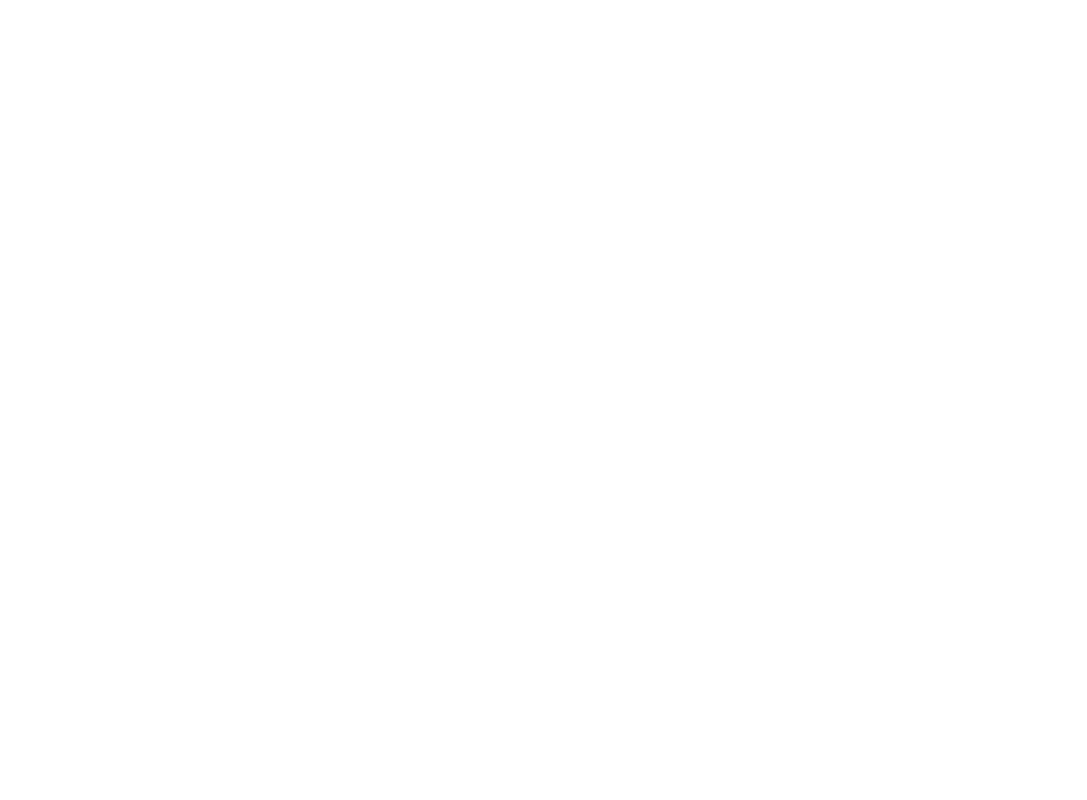
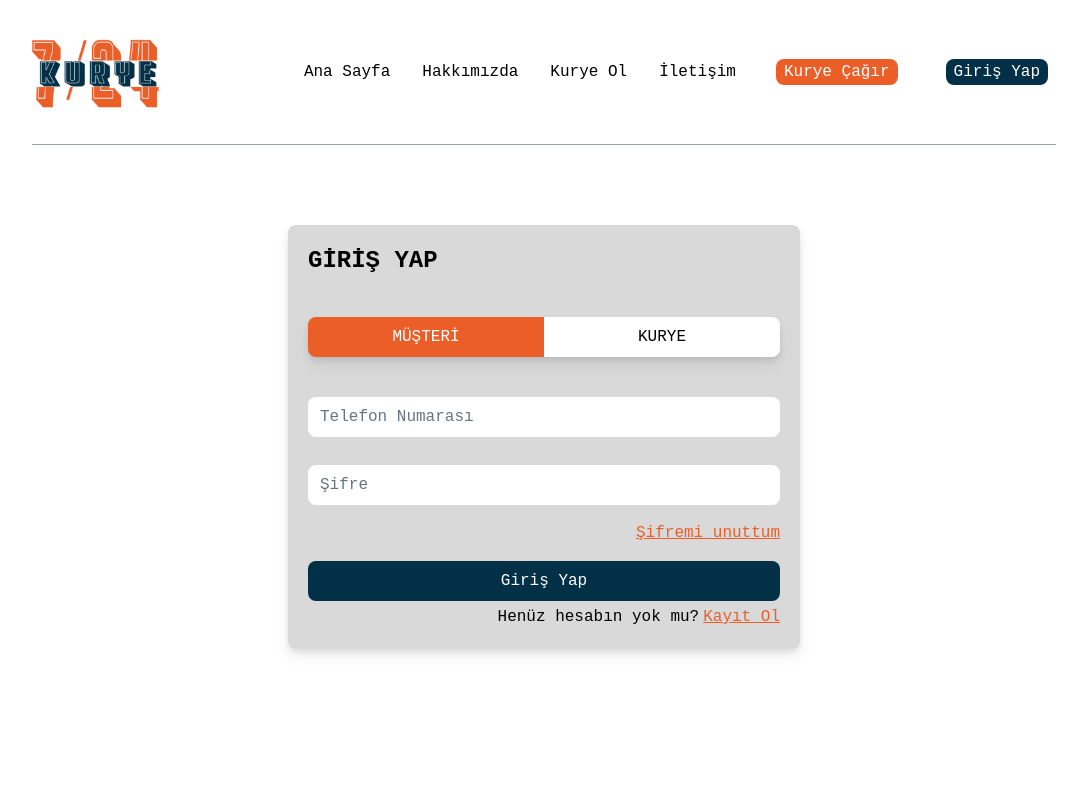
Before and after one commit to yusufal1/724kurye, a React (Create React App) app: page /giris-yap in a window 1280 px wide. Before the commit this address had no page. Shown: the top 800 px of the page, without its empty margins (96-1183 px from the left). Built offline with nearby package versions, Linux system fonts and the light colour scheme; a web font is replaced by a local one.

Commit message:
some changes

```diff
--- a/package.json
+++ b/package.json
@@ -12,6 +12,7 @@
     "flowbite": "^1.6.5",
     "react": "^18.2.0",
     "react-dom": "^18.2.0",
+    "react-modal-login": "^2.0.7",
     "react-router": "^6.10.0",
     "react-router-dom": "^6.11.0",
     "react-scripts": "5.0.1",
--- a/src/App.jsx
+++ b/src/App.jsx
@@ -4,6 +4,7 @@
 import BeCourier from './pages/BeCourier';
 import Contact from './pages/Contact';
 import CallCourier from './pages/CallCourier';
+import LoginSignup from './pages/LoginSignup';
 import { Route, Routes, Link, NavLink } from "react-router-dom"
 
 function App() {
@@ -14,6 +15,7 @@
       <Route path='/kurye-ol' element={<BeCourier/>}/>
       <Route path='/iletisim' element={<Contact/>}/>
       <Route path='/kurye-cagir' element={<CallCourier/>}/>
+      <Route path='/giris-yap' element={<LoginSignup/>}/>
     </Routes>
   );
 }
--- a/src/components/Header.jsx
+++ b/src/components/Header.jsx
@@ -55,7 +55,7 @@
                   <a href="/kurye-cagir">Kurye Çağır</a>
                 </li>
                 <li className=" bg-secondary p-2 text-white rounded-lg  my-8 uppercase">
-                  <a href="/">Giriş Yap</a>
+                  <a href="/giris-yap">Giriş Yap</a>
                 </li>
               </ul>
             </div>
@@ -85,7 +85,7 @@
             <li>
               <a
                 className="bg-secondary whitespace-nowrap text-white rounded-lg px-2 py-1 mx-2"
-                href="/contact"
+                href="/giris-yap"
               >
                 Giriş Yap
               </a>
--- /dev/null
+++ b/src/pages/LoginSignup.jsx
@@ -0,0 +1,139 @@
+import React, { useState } from "react";
+import Header from "../components/Header";
+import Footer from "../components/Footer";
+
+function LoginSignup() {
+    const [isCustomerButtonClicked, setCustomerButtonClicked] = useState(true);
+    const [isCourierButtonClicked, setCourierButtonClicked] = useState(false);
+    const [isRegisterButtonClicked, setRegisterButtonClicked] = useState(false);
+    const [isLogginButtonClicked, setIsLogginButtonClicked] = useState(false)
+
+    const handleCustomerButtonClick = () => {
+      setCustomerButtonClicked(true);
+      setCourierButtonClicked(false);
+    };
+
+    const handleCourierButtonClick = () => {
+      setCourierButtonClicked(true);
+      setCustomerButtonClicked(false);
+    };
+
+    const handleRegisterButtonClick = () => {
+      setRegisterButtonClicked(true);
+      setCustomerButtonClicked(false);
+      setCourierButtonClicked(false);
+    };
+
+    const handleLoginButtonClick = () => {
+        setRegisterButtonClicked(false);
+        setCustomerButtonClicked(true);
+        setCourierButtonClicked(false);
+      };
+
+    return (
+      <>
+        <div className="w-[80%] mx-auto min-h-screen">
+          <Header />
+          <div className="bg-[#D9D9D9] p-5 mt-20 md:w-1/2 rounded-lg mx-auto drop-shadow-lg">
+            <div>
+              <h1 className="font-bold text-2xl">GİRİŞ YAP</h1>
+              {!isRegisterButtonClicked && (
+                <div className="flex flex-row mt-10 drop-shadow-lg">
+                  <button
+                    className={`bg-${
+                      isCustomerButtonClicked ? 'primary' : 'white'
+                    } text-${isCustomerButtonClicked ? 'white' : 'black'} basis-1/2 rounded-l-lg py-2`}
+                    onClick={handleCustomerButtonClick}
+                  >
+                    MÜŞTERİ
+                  </button>
+                  <button
+                    className={`bg-${
+                      isCourierButtonClicked ? 'primary' : 'white'
+                    } text-${isCourierButtonClicked ? 'white' : 'black'} basis-1/2 rounded-r-lg py-2`}
+                    onClick={handleCourierButtonClick}
+                  >
+                    KURYE
+                  </button>
+                </div>
+              )}
+              {isRegisterButtonClicked ? (
+                <div className="flex flex-col gap-7 mt-10">
+                  <input
+                    type="text"
+                    className="text-black rounded-lg border-none focus:outline-none"
+                    placeholder="Ad Soyad"
+                  />
+                  <input
+                    type="tel"
+                    className="text-black rounded-lg border-none focus:outline-none"
+                    placeholder="Telefon Numarası"
+                  />
+                  <input
+                    type="email"
+                    className="text-black rounded-lg border-none focus:outline-none"
+                    placeholder="E-mail"
+                  />
+                  <input
+                    type="password"
+                    className="text-black rounded-lg border-none focus:outline-none"
+                    placeholder="Şifre"
+                  />
+                  <input
+                    type="password"
+                    className="text-black rounded-lg border-none focus:outline-none"
+                    placeholder="Şifreyi Doğrulayın"
+                  />
+                </div>
+              ) : (
+                <div className="flex flex-col gap-7 mt-10">
+                  <input
+                    type="tel"
+                    className="text-black rounded-lg border-none focus:outline-none"
+                    placeholder="Telefon Numarası"
+                  />
+                  <input
+                    type="password"
+                    className="text-black rounded-lg border-none focus:outline-none"
+                    placeholder="Şifre"
+                  />
+                </div>
+              )}
+              {!isRegisterButtonClicked && (
+                <div className="mt-4 text-right">
+                  <a href="/" className="underline text-primary">
+                    Şifremi unuttum </a>
+              </div>
+            )}
+          </div>
+          {!isRegisterButtonClicked && (
+            <div className="flex flex-col mt-4 gap-1">
+              <button className="bg-secondary rounded-lg py-2 text-white">
+                Giriş Yap
+              </button>
+              <div className="flex flex-row ml-auto gap-1">
+                <span>Henüz hesabın yok mu?</span> <button
+                className="text-primary underline"
+                onClick={handleRegisterButtonClick}
+              >
+                Kayıt Ol
+              </button>
+              </div>
+            </div>
+          )}
+          {isRegisterButtonClicked && (
+            <div className="flex flex-col gap-1 mt-4">
+              <button className="bg-secondary rounded-lg py-2 text-white">
+                Kayıt Ol
+              </button>
+              <button onClick={handleLoginButtonClick} className="text-primary underline text-right">Giriş Yap</button>
+            </div>
+          )}
+        </div>
+      </div>
+      <Footer />
+    </>
+  );
+}
+
+export default LoginSignup;
--- a/tailwind.config.js
+++ b/tailwind.config.js
@@ -15,5 +15,7 @@
       },
     }
   },
-  plugins: [],
+  plugins: [
+    require('flowbite/plugin')
+  ],
 }
```
Also changed, not shown: 1 other file (tests, documents, lock files or other folders).
